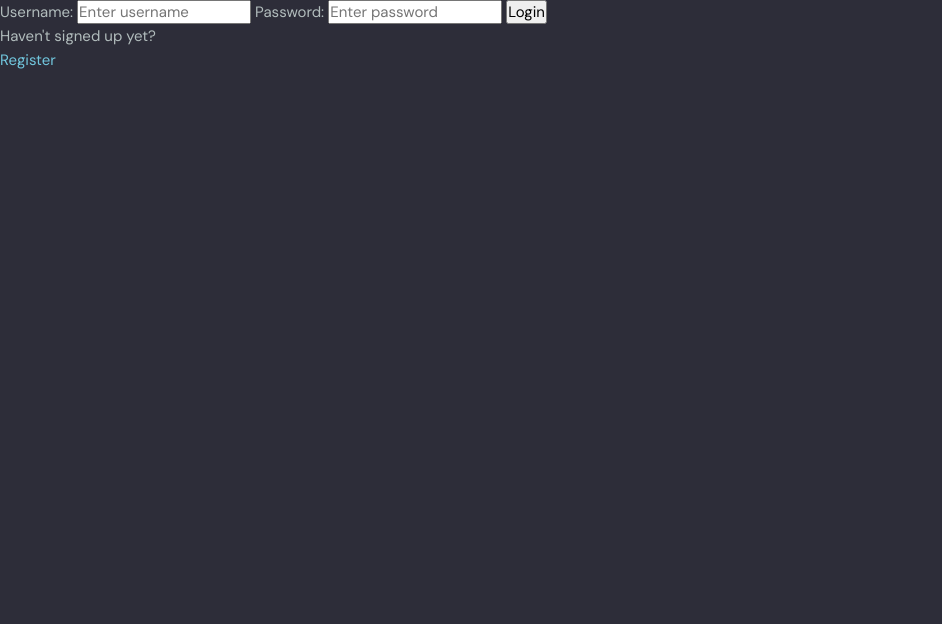
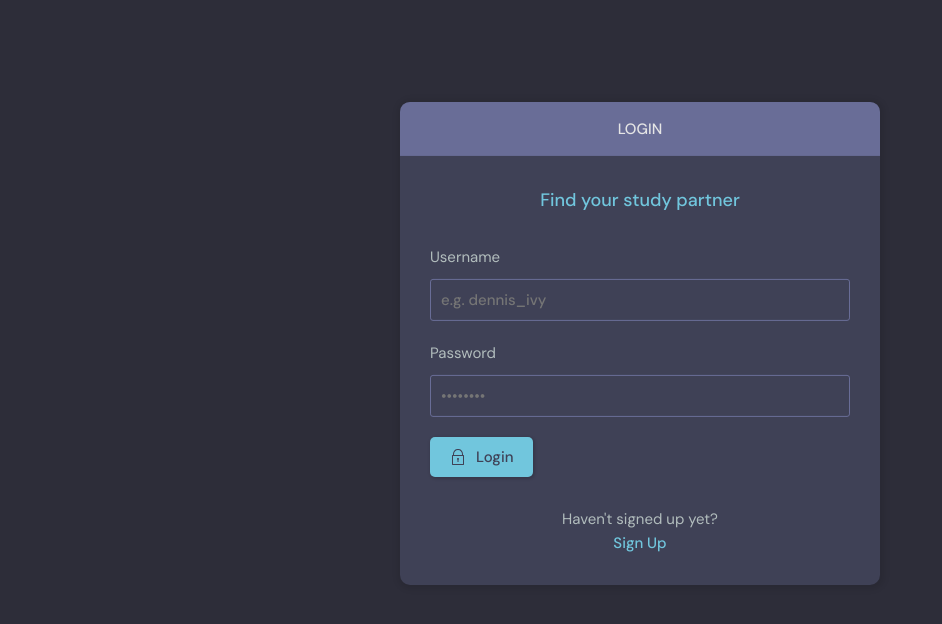
Before and after one commit to johnivanpuayap/StudyBud, a Django app: page /login/ in a window 1280 px wide. Shown: the part 76-700 px from the top of the page, without its empty margins (0-942 px from the left). Run offline with Django 4.2, Linux system fonts and the light colour scheme.

Commit message:
Update the Login and Register Template

```diff
--- a/base/templates/base/login_register.html
+++ b/base/templates/base/login_register.html
@@ -1,40 +1,110 @@
 {% extends 'main.html' %}
 
 {% block content %}
+    <main class="auth layout">
+      {% if page == 'login' %}
+       <div class="container">
+        <div class="layout__box">
+          <div class="layout__boxHeader">
+            <div class="layout__boxTitle">
+              <h3>Login</h3>
+            </div>
+          </div>
+          <div class="layout__body">
+            <h2 class="auth__tagline">Find your study partner</h2>
 
-{% if page == 'login' %}
+            <form class="form" action="" method="POST">
+              {% csrf_token %}
+              <div class="form__group form__group">
+                <label for="room_name">Username</label>
+                <input id="username" name="username" type="text" placeholder="e.g. dennis_ivy" />
+              </div>
+              <div class="form__group">
+                <label for="password">Password</label>
+                <input
+                  id="password"
+                  name="password"
+                  type="password"
+                  placeholder="&bull;&bull;&bull;&bull;&bull;&bull;&bull;&bull;"
+                />
+              </div>
 
-<div>
-    <form method="POST" action="">
-        {% csrf_token %}
+              <button class="btn btn--main" type="submit">
+                <svg
+                  version="1.1"
+                  xmlns="http://www.w3.org/2000/svg"
+                  width="32"
+                  height="32"
+                  viewBox="0 0 32 32"
+                >
+                  <title>lock</title>
+                  <path
+                    d="M27 12h-1v-2c0-5.514-4.486-10-10-10s-10 4.486-10 10v2h-1c-0.553 0-1 0.447-1 1v18c0 0.553 0.447 1 1 1h22c0.553 0 1-0.447 1-1v-18c0-0.553-0.447-1-1-1zM8 10c0-4.411 3.589-8 8-8s8 3.589 8 8v2h-16v-2zM26 30h-20v-16h20v16z"
+                  ></path>
+                  <path
+                    d="M15 21.694v4.306h2v-4.306c0.587-0.348 1-0.961 1-1.694 0-1.105-0.895-2-2-2s-2 0.895-2 2c0 0.732 0.413 1.345 1 1.694z"
+                  ></path>
+                </svg>
 
-        <label>
-            Username:
-            <input type="text" name="username" placeholder="Enter username"/>
-        </label>
-        <label>
-            Password:
-            <input type="password" name="password" placeholder="Enter password"/>
-        </label>
+                Login
+              </button>
+            </form>
 
-        <input type="submit" value="Login">
-    </form>
-    <p>Haven't signed up yet?</p>
-    <a href="{% url 'register' %}">Register</a>
-</div>
+            <div class="auth__action">
+              <p>Haven't signed up yet?</p>
+              <a href="{% url 'register' %}" class="btn btn--link">Sign Up</a>
+            </div>
+          </div>
+        </div>
+      </div>
+      {% else %}
+      <div class="container">
+        <div class="layout__box">
+          <div class="layout__boxHeader">
+            <div class="layout__boxTitle">
+              <h3>Register</h3>
+            </div>
+          </div>
+          <div class="layout__body">
+            <h2 class="auth__tagline">Find your study partner</h2>
 
-{% else %}
+            <form class="form" action="" method="POST">
+              {% csrf_token %}
 
-<div>
-    <form method="POST" action="">
-        {% csrf_token %}
-        {{ form.as_p }}
-        <input type="submit" value="Register">
-    </form>
-    <p>Already signed up?</p>
-    <a href="{% url 'login' %}">Login</a>
-</div>
+              {% for field in form %}
+              <div class="form__group form__group">
+                <label for="room_name">{{ field.label }}</label>
+                {{ field }}
+              </div>
+              {% endfor %}
+              <button class="btn btn--main" type="submit">
+                <svg
+                  version="1.1"
+                  xmlns="http://www.w3.org/2000/svg"
+                  width="32"
+                  height="32"
+                  viewBox="0 0 32 32"
+                >
+                  <title>lock</title>
+                  <path
+                    d="M27 12h-1v-2c0-5.514-4.486-10-10-10s-10 4.486-10 10v2h-1c-0.553 0-1 0.447-1 1v18c0 0.553 0.447 1 1 1h22c0.553 0 1-0.447 1-1v-18c0-0.553-0.447-1-1-1zM8 10c0-4.411 3.589-8 8-8s8 3.589 8 8v2h-16v-2zM26 30h-20v-16h20v16z"
+                  ></path>
+                  <path
+                    d="M15 21.694v4.306h2v-4.306c0.587-0.348 1-0.961 1-1.694 0-1.105-0.895-2-2-2s-2 0.895-2 2c0 0.732 0.413 1.345 1 1.694z"
+                  ></path>
+                </svg>
 
-{% endif %}
+                Register
+              </button>
+            </form>
 
+            <div class="auth__action">
+              <p>Already signed up?</p>
+              <a href="{% url 'login' %}">Login</a>
+            </div>
+          </div>
+        </div>
+      </div>
+      {% endif %}
+    </main>
 {% endblock content %}
```
Also changed, not shown: base/templates/base/login_register_old.html (added, +40 -0 lines).
